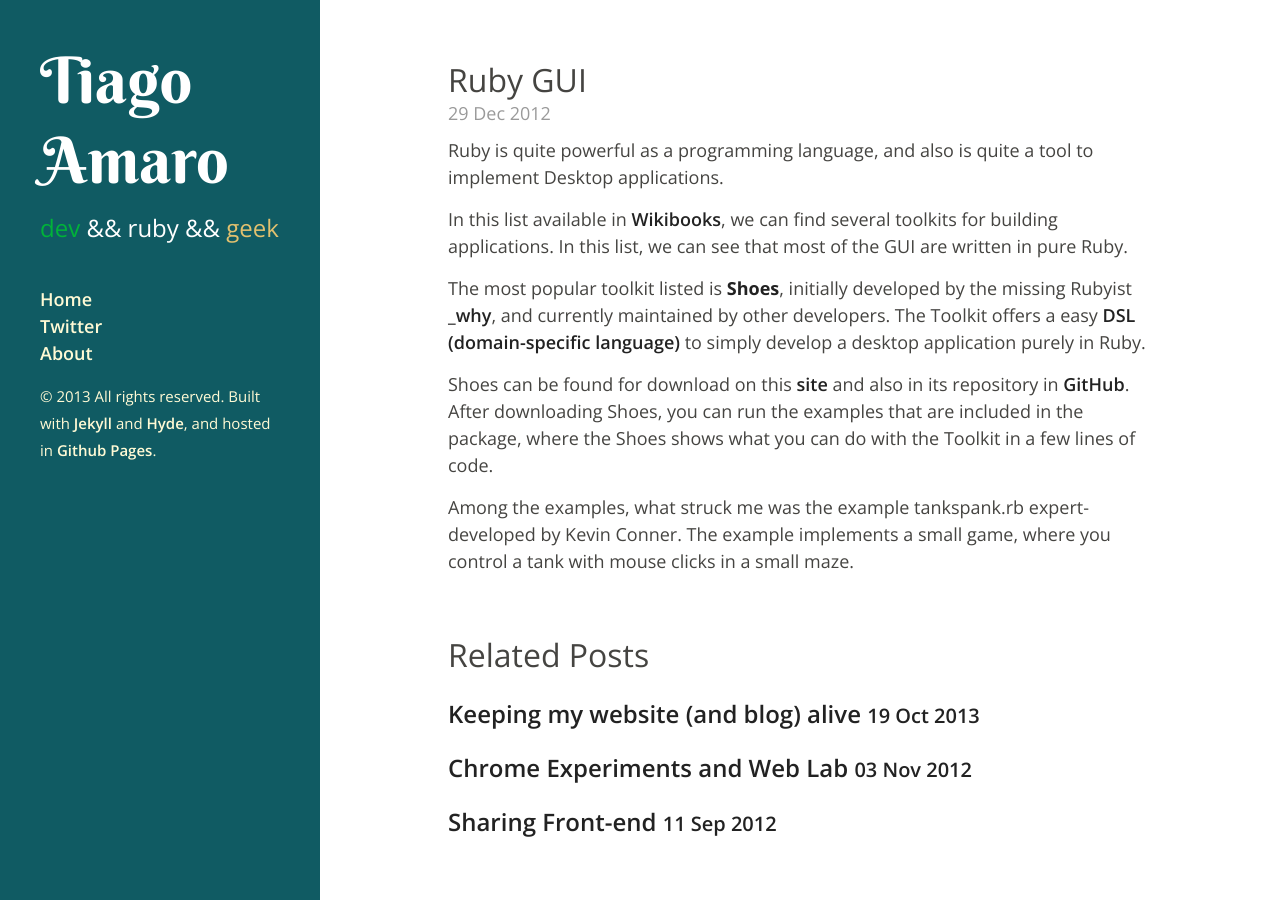
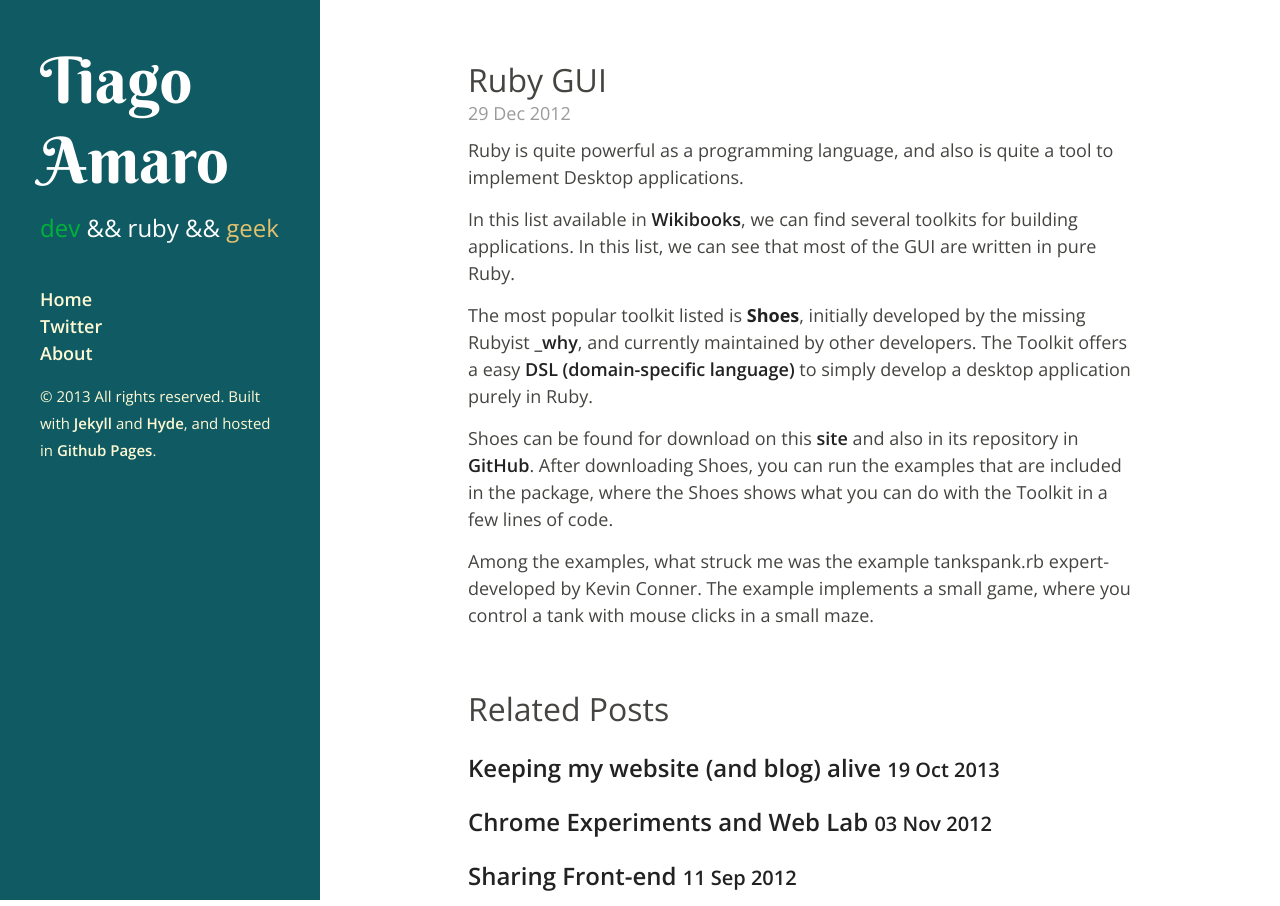
Before and after one commit to tiagoamaro/tiagoamaro.com.br_jekyll, a Jekyll site: the page built from _posts/2012-12-29-ruby-gui.md, in a window 1280 px wide. Built offline with Jekyll 4.4.1, drawn with Linux system fonts in a browser that asks for light colours.

Commit message:
margin for posts on mobile devices

```diff
--- a/_layouts/post.html
+++ b/_layouts/post.html
@@ -10,7 +10,7 @@
 
 <div class="related">
   <h2>Related Posts</h2>
-  <ul class="posts">
+  <ul>
     {% for post in site.related_posts limit:3 %}
       <h3><a href="{{ post.url }}">
         {{ post.title }}
--- a/public/css/hyde.css
+++ b/public/css/hyde.css
@@ -222,11 +222,15 @@
   margin-left:  20px;
   margin-right: 20px;
 }
+.related {
+  margin-left: 20px;
+  margin-right: 20px;
+}
 
 /* Single post */
 .post {
-  margin-top: 40px;
-  margin-bottom: 40px;
+  margin-left: 20px;
+  margin-right: 20px;
 }
 .post-date {
   display: block;
@@ -358,6 +362,8 @@
   }
 }
 #about {
+  margin-left: 20px;
+  margin-right: 20px;
   margin-top: 10px;
 }
 #about img {
```
Also changed, not shown: 6 other files.
